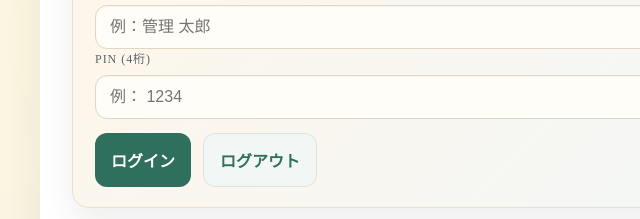
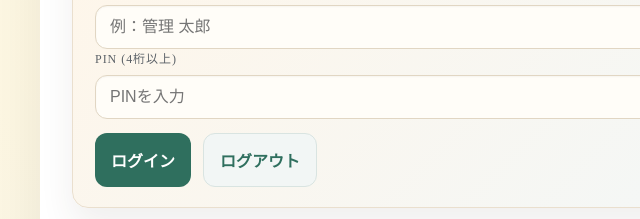
Before and after one commit to 10182007senses-jpg/attendance-app, a plain HTML site: page static/admin.html in a window 1280 px wide. Shown: the part 280-499 px from the top of the page, 0-640 px from the left. Drawn offline with nearby package versions, Linux system fonts and the light colour scheme.

Commit message:
Fix PIN inputs: allow 6+ digit PINs on login and update labels
Co-Authored-By: Claude Opus 5.5 <noreply@anthropic.com>

```diff
--- a/static/admin.html
+++ b/static/admin.html
@@ -415,9 +415,9 @@
         <div class="login-field">
           <input id="login-name" type="text" placeholder="例：管理 太郎" autocomplete="username" />
         </div>
-        <label class="login-label" for="login-pin">PIN (4桁)</label>
+        <label class="login-label" for="login-pin">PIN (4桁以上)</label>
         <div class="login-field">
-          <input id="login-pin" type="password" inputmode="numeric" maxlength="4" placeholder="例： 1234" autocomplete="one-time-code" />
+          <input id="login-pin" type="password" inputmode="numeric" maxlength="64" placeholder="PINを入力" autocomplete="one-time-code" />
         </div>
         <div class="login-actions">
           <button class="primary" onclick="login()">ログイン</button>
@@ -523,8 +523,8 @@
                 <input id="new-user-name" type="text" placeholder="例：山田 太郎" />
               </div>
               <div>
-                <label class="login-label">PIN (4桁など)</label>
-                <input id="new-user-pin" type="password" inputmode="numeric" />
+                <label class="login-label">PIN (6桁以上)</label>
+                <input id="new-user-pin" type="password" inputmode="numeric" minlength="6" maxlength="64" />
               </div>
               <div>
                 <label class="login-label">権限</label>
@@ -1896,7 +1896,7 @@
         const name = btn.dataset.name;
         if (!name) return;
 
-        const pin = prompt(`${name} の新しいPINを入力してください`);
+        const pin = prompt(`${name} の新しいPIN（6桁以上）を入力してください`);
         if (!pin) return;
 
         setUserStatus("PINを更新中...");
```
Also changed, not shown: static/index.html (+2 -2 lines).
